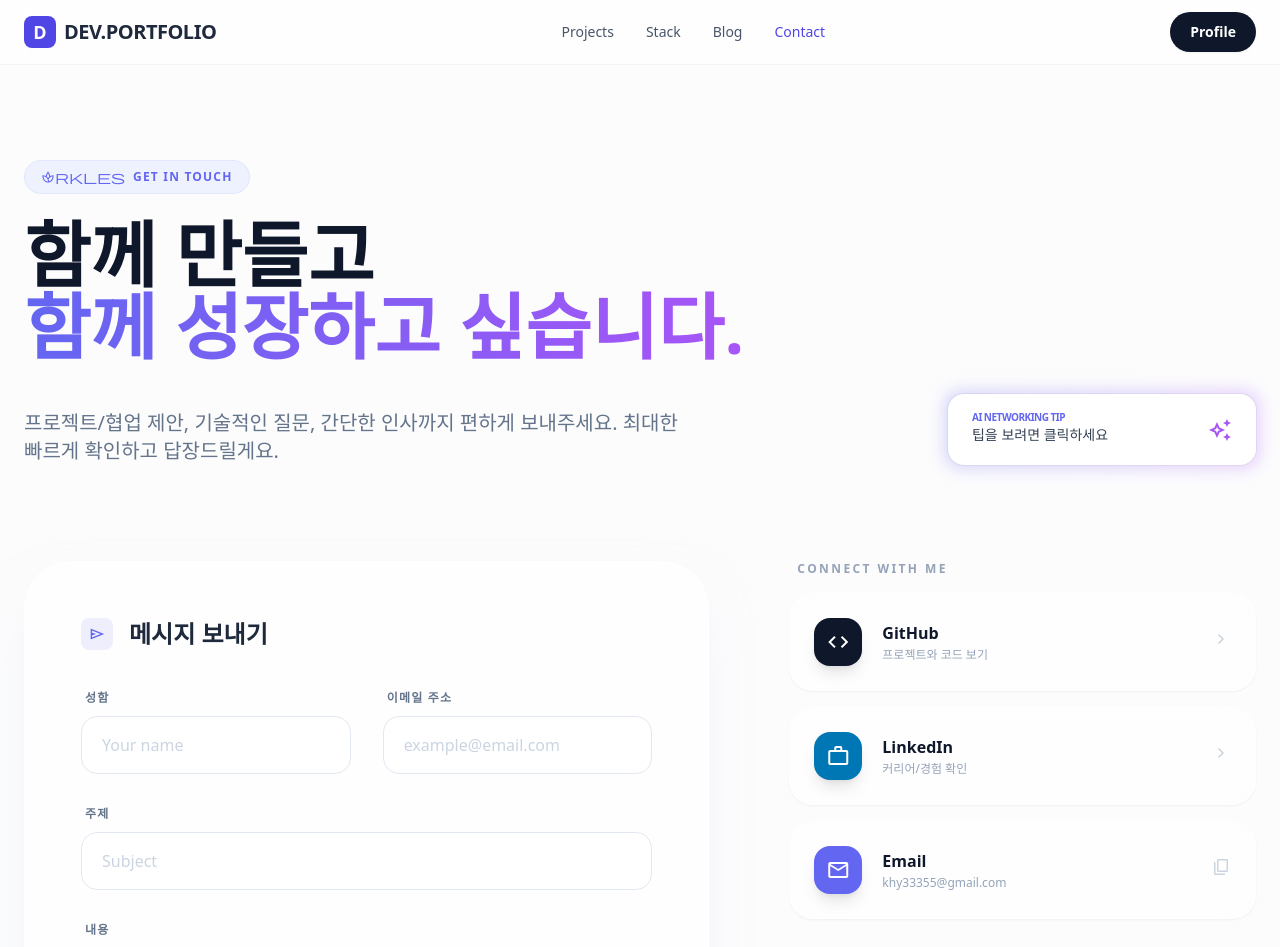
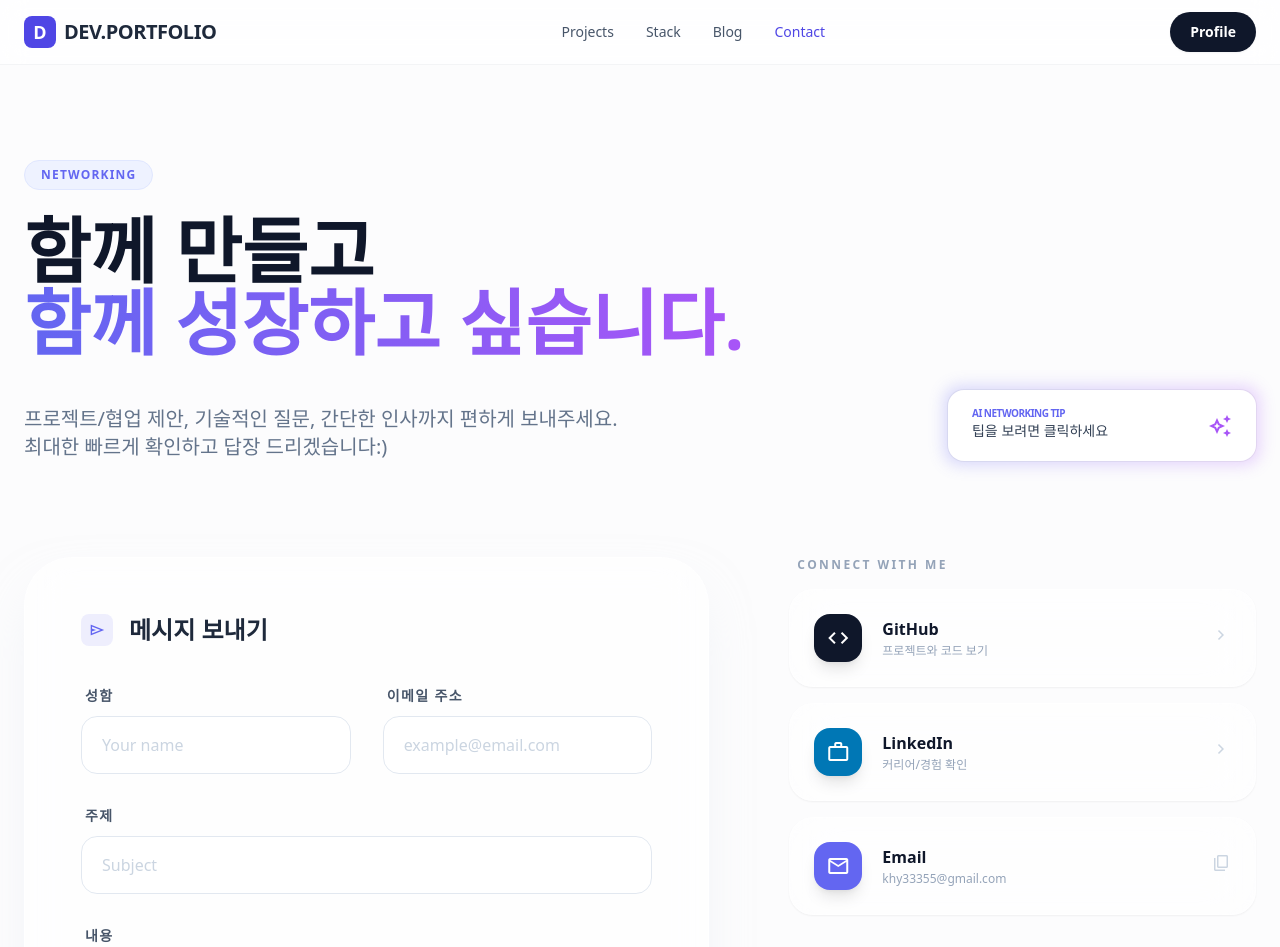
Before and after one commit to Hyeyeon-Ko/dev-portfolio, a React (Vite) app in the folder frontend/: page /contact in a window 1280 px wide. Shown: the top 947 px of the page. Built offline with nearby package versions, Linux system fonts and the light colour scheme; a web font is replaced by a local one.

Commit message:
Fix: Render line breaks in Contact description and update reply message

```diff
--- a/frontend/src/components/contact/ContactForm.tsx
+++ b/frontend/src/components/contact/ContactForm.tsx
@@ -37,7 +37,7 @@ export default function ContactForm() {
       <form onSubmit={onSubmit} className="space-y-8">
         <div className="grid grid-cols-1 md:grid-cols-2 gap-8">
           <div className="flex flex-col gap-2.5">
-            <label className="text-xs font-black text-slate-500 uppercase tracking-widest ml-1">
+            <label className="text-sm font-bold text-slate-600 uppercase tracking-widest ml-1">
               성함
             </label>
             <input
@@ -52,7 +52,7 @@ export default function ContactForm() {
           </div>
 
           <div className="flex flex-col gap-2.5">
-            <label className="text-xs font-black text-slate-500 uppercase tracking-widest ml-1">
+            <label className="text-sm font-bold text-slate-600 uppercase tracking-widest ml-1">
               이메일 주소
             </label>
             <input
@@ -68,7 +68,7 @@ export default function ContactForm() {
         </div>
 
         <div className="flex flex-col gap-2.5">
-          <label className="text-xs font-black text-slate-500 uppercase tracking-widest ml-1">
+          <label className="text-sm font-bold text-slate-600 uppercase tracking-widest ml-1">
             주제
           </label>
           <input
@@ -83,7 +83,7 @@ export default function ContactForm() {
         </div>
 
         <div className="flex flex-col gap-2.5">
-          <label className="text-xs font-black text-slate-500 uppercase tracking-widest ml-1">
+          <label className="text-sm font-bold text-slate-600 uppercase tracking-widest ml-1">
             내용
           </label>
           <textarea
--- a/frontend/src/components/contact/ContactHero.tsx
+++ b/frontend/src/components/contact/ContactHero.tsx
@@ -29,7 +29,6 @@ export default function ContactHero() {
   return (
     <section className="mb-16 lg:mb-24">
       <div className="inline-flex items-center gap-2 px-4 py-1.5 rounded-full bg-indigo-50 border border-indigo-100 text-primary text-xs font-bold uppercase tracking-widest mb-6">
-        <span className="material-symbols-outlined text-sm">sparkles</span>
         {CONTACT_HERO.badge}
       </div>
 
@@ -40,7 +39,12 @@ export default function ContactHero() {
 
       <div className="flex flex-col lg:flex-row lg:items-end justify-between gap-8">
         <p className="text-lg lg:text-xl text-slate-500 max-w-2xl leading-relaxed">
-          {CONTACT_HERO.description}
+          {CONTACT_HERO.description.split("\n").map((line, i) => (
+            <span key={i}>
+              {i > 0 && <br />}
+              {line}
+            </span>
+          ))}
         </p>
 
         {/* AI Tip */}
--- a/frontend/src/constants/contact/contact.ts
+++ b/frontend/src/constants/contact/contact.ts
@@ -1,11 +1,11 @@
 import type { ContactHeroCopy, SocialItem } from "../../types/contact";
 
 export const CONTACT_HERO: ContactHeroCopy = {
-  badge: "GET IN TOUCH",
+  badge: "NETWORKING",
   titleLine1: "함께 만들고",
   titleLine2: "함께 성장하고 싶습니다.",
   description:
-    "프로젝트/협업 제안, 기술적인 질문, 간단한 인사까지 편하게 보내주세요. 최대한 빠르게 확인하고 답장드릴게요.",
+    "프로젝트/협업 제안, 기술적인 질문, 간단한 인사까지 편하게 보내주세요.\n최대한 빠르게 확인하고 답장 드리겠습니다:)",
 };
 
 export const SOCIALS: SocialItem[] = [
```
